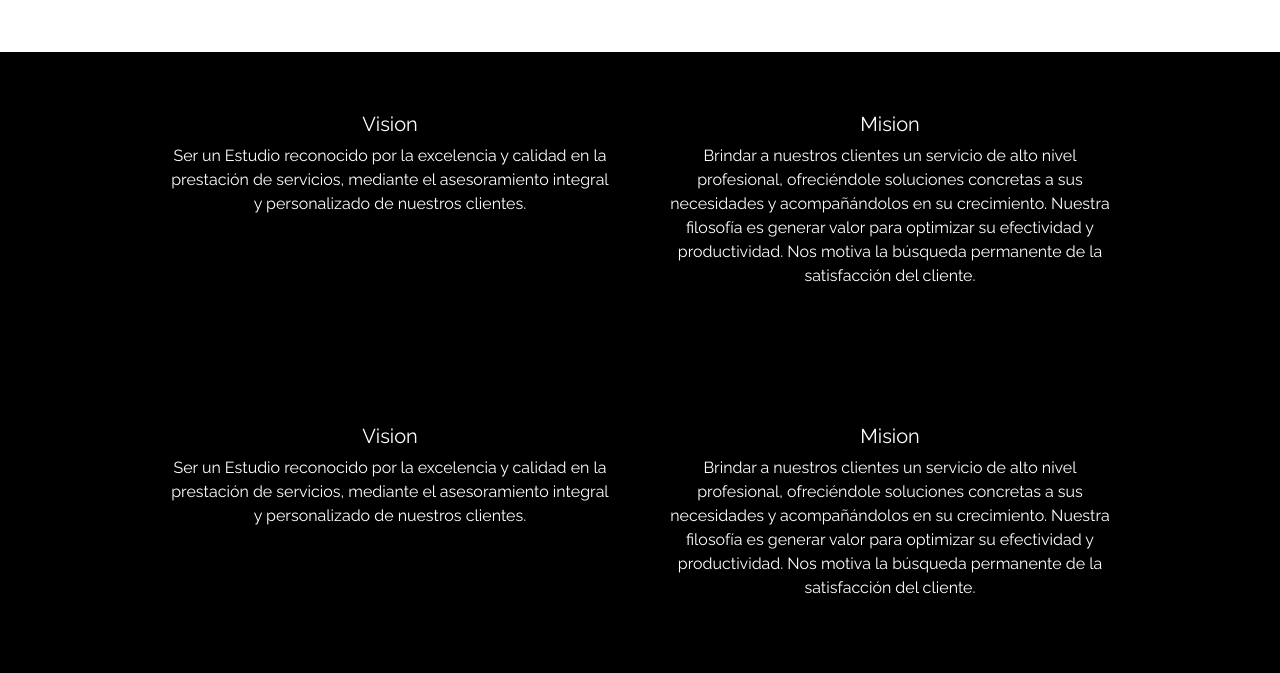
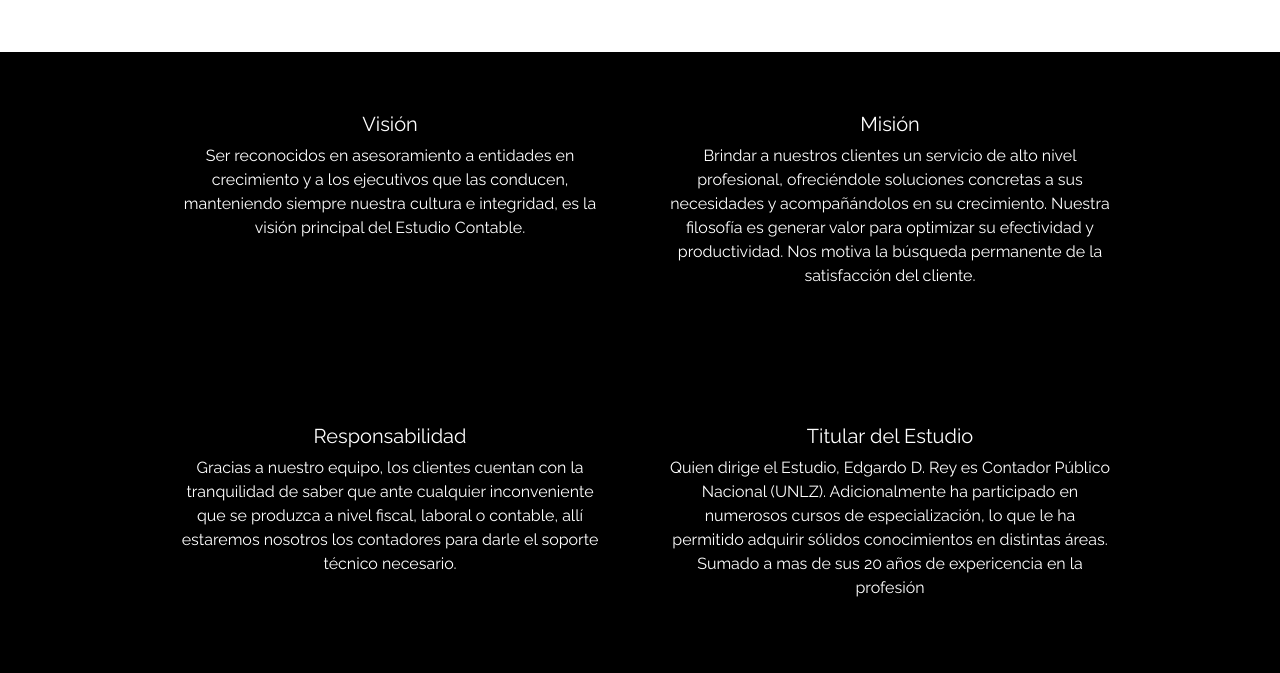
Before and after one commit to jonasreyumer/Desafio-Final, a website: page nosotros.html in a window 1280 px wide. Shown: the part 718-1391 px from the top of the page. Drawn offline with nearby package versions, Linux system fonts and the light colour scheme.

Commit message:
CHANGE, contenido

```diff
--- a/nosotros.html
+++ b/nosotros.html
@@ -44,22 +44,22 @@
 	</div>
 	<div class="block" id="info">
 		<div class="block1">
-			<h5>Vision</h5>
-			<p>Ser un Estudio reconocido por la excelencia y calidad en la prestación de servicios, mediante el asesoramiento integral y personalizado de nuestros clientes.</p>
+			<h5>Visión</h5>
+			<p>Ser reconocidos en asesoramiento a entidades en crecimiento y a los ejecutivos que las conducen, manteniendo siempre nuestra cultura e integridad, es la visión principal del Estudio Contable.</p>
 		</div>
 		<div class="block1">
-			<h5>Mision</h5>
+			<h5>Misión</h5>
 			<p>Brindar a nuestros clientes un servicio de alto nivel profesional, ofreciéndole soluciones concretas a sus necesidades y acompañándolos en su crecimiento. Nuestra filosofía es generar valor para optimizar su efectividad y productividad. Nos motiva la búsqueda permanente de la satisfacción del cliente.</p>
 		</div>
 	</div>
 	<div class="block" id="info">
 		<div class="block1">
-			<h5>Vision</h5>
-			<p>Ser un Estudio reconocido por la excelencia y calidad en la prestación de servicios, mediante el asesoramiento integral y personalizado de nuestros clientes.</p>
+			<h5>Responsabilidad</h5>
+			<p>Gracias a nuestro equipo, los clientes cuentan con la tranquilidad de saber que ante cualquier inconveniente que se produzca a nivel fiscal, laboral o contable, allí estaremos nosotros los contadores para darle el soporte técnico necesario.</p>
 		</div>
 		<div class="block1">
-			<h5>Mision</h5>
-			<p>Brindar a nuestros clientes un servicio de alto nivel profesional, ofreciéndole soluciones concretas a sus necesidades y acompañándolos en su crecimiento. Nuestra filosofía es generar valor para optimizar su efectividad y productividad. Nos motiva la búsqueda permanente de la satisfacción del cliente.</p>
+			<h5>Titular del Estudio</h5>
+			<p>Quien dirige el Estudio, Edgardo D. Rey es Contador Público Nacional (UNLZ). Adicionalmente ha participado en numerosos cursos de especialización, lo que le ha permitido adquirir sólidos conocimientos en distintas áreas. Sumado a mas de sus 20 años de expericencia en la profesión</p>
 		</div>
 	</div>
 	<footer>
--- a/scss/css.scss
+++ b/scss/css.scss
@@ -22,7 +22,6 @@ main {
 .block1 {
     z-index: 3;
     position: relative;
-    height: 90vh;
     width: 45%;
     display: flex;
     flex-direction: column;
@@ -53,6 +52,7 @@ main {
         color: white;
     }
 }
+
 #asoc {
     font-size: 16px;
 }
```
